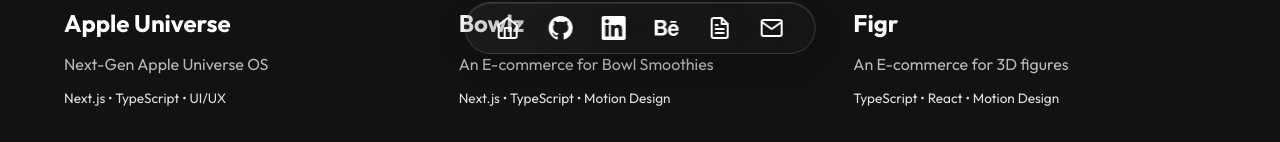
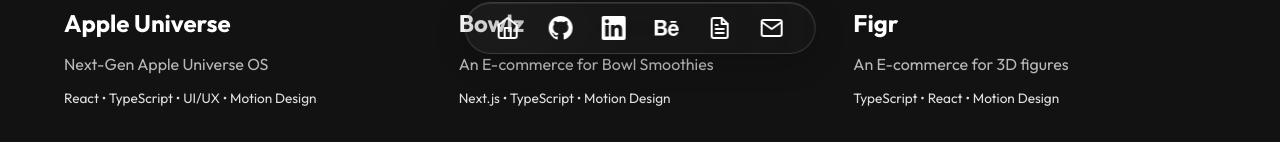
Before and after one commit to architect4182/chaithanya-portfolio, a Next.js app: page /projects in a window 1280 px wide. Shown: the part 722-864 px from the top of the page. Built offline with nearby package versions, Linux system fonts and the light colour scheme.

Commit message:
feat: add projects page and landing section with filter functionality

```diff
--- a/src/app/projects/page.tsx
+++ b/src/app/projects/page.tsx
@@ -15,11 +15,11 @@
       title: "Apple Universe",
       category: "Next-Gen Apple Universe OS",
       filterCategories: ["UI/UX", "Products", "Motion Design"],
-      video: "https://res.cloudinary.com/difofj393/video/upload/apple-universe_iopd9r.mp4",
+      video: "https://res.cloudinary.com/difofj393/video/upload/apple-universe_qs2fza.mp4",
       image: "/projects/apple-universe.png",
       link: "https://chay-apple-universe.vercel.app",
       github: "https://github.com/architect4182/apple-universe",
-      techStack: "Next.js • TypeScript • UI/UX"
+      techStack: "React • TypeScript • UI/UX • Motion Design"
     },
     {
       title: "Bowlz",
--- a/src/components/ProjectsSection.tsx
+++ b/src/components/ProjectsSection.tsx
@@ -9,11 +9,11 @@
       title: "Apple Universe",
       category: "Next-Gen Apple Universe OS",
       filterCategories: ["UI/UX", "Products", "Motion Design"],
-      video: "https://res.cloudinary.com/difofj393/video/upload/apple-universe_iopd9r.mp4",
+      video: "https://res.cloudinary.com/difofj393/video/upload/apple-universe_qs2fza.mp4",
       image: "/projects/apple-universe.png",
       link: "https://chay-apple-universe.vercel.app",
       github: "https://github.com/architect4182/apple-universe",
-      techStack: "React • TypeScript • UI/UX"
+      techStack: "React • TypeScript • UI/UX • Motion Design"
     },
     {
       title: "Bowlz",
```
